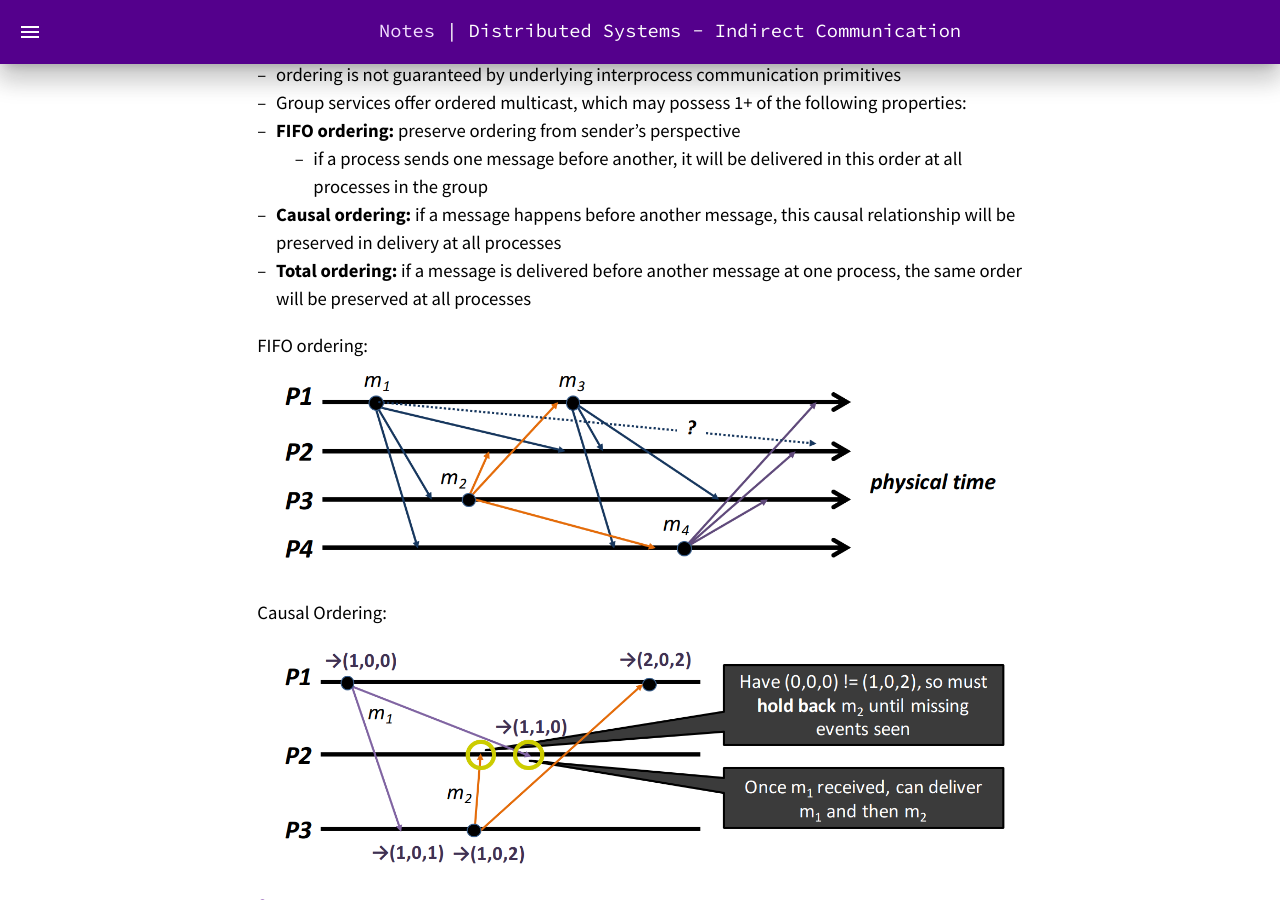
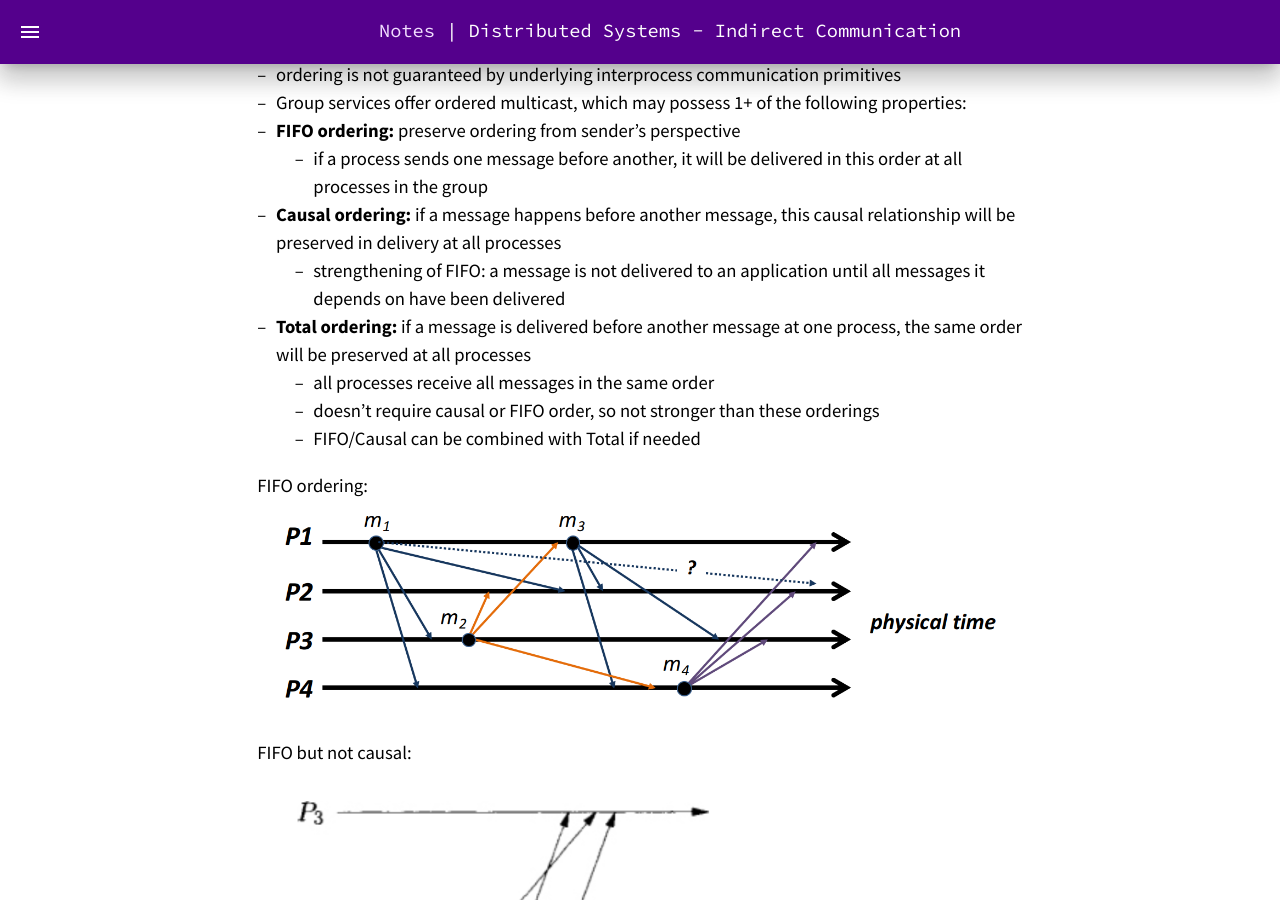
Before and after one commit to jsinkers/notes, a Jekyll site: the page built from _notebooks/distrib_sys/11-indirect-comms.md, in a window 1280 px wide and 900 px high, scrolled down 4591 px. Built offline with Jekyll 4.4.1, drawn with Linux system fonts in a browser that asks for light colours.

Commit message:
a little more ds

```diff
--- a/_notebooks/distrib_sys/11-indirect-comms.md
+++ b/_notebooks/distrib_sys/11-indirect-comms.md
@@ -106,10 +106,17 @@ e.g. some algorithms assume groups are closed
 - __FIFO ordering:__ preserve ordering from sender's perspective
   - if a process sends one message before another, it will be delivered in this order at all processes in the group
 - __Causal ordering:__ if a message happens before another message, this causal relationship will be preserved in delivery at all processes
+  - strengthening of FIFO: a message is not delivered to an application until all messages it depends on have been delivered
 - __Total ordering:__ if a message is delivered before another message at one process, the same order will be preserved at all processes
+  - all processes receive all messages in the same order
+  - doesn't require causal or FIFO order, so not stronger than these orderings
+  - FIFO/Causal can be combined with Total if needed
 
 FIFO ordering:
 ![FIFO](img/fifo-ordering.png)
+
+FIFO but not causal:
+![FIFO, not causal](img/fifo-not-causal.png)
 
 Causal Ordering:
 ![Causal ordering](img/causal-ordering.png)
```
Also changed, not shown: _notebooks/distrib_sys/img/fifo-not-causal.png (added).
